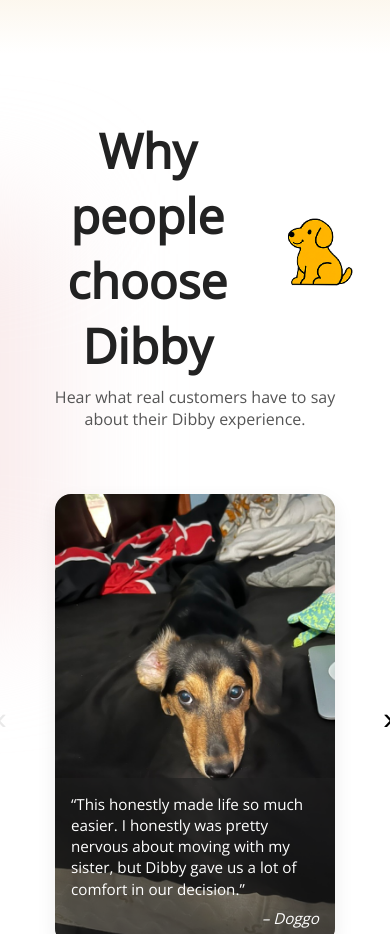
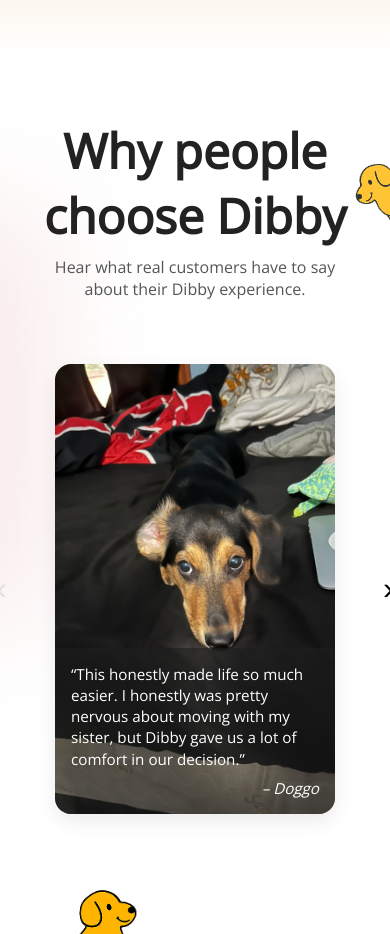
Before and after one commit to AnthonyHeinz/doggy-figma, a React (Vite) app in the folder client/: page / in a window 390 px wide. Shown: the part 3900-4834 px from the top of the page. Built offline with nearby package versions, Linux system fonts and the light colour scheme.

Commit message:
Updated dibby section on mobile

```diff
--- a/client/src/components/WhyPeopleChooseDibbySection/styles.css
+++ b/client/src/components/WhyPeopleChooseDibbySection/styles.css
@@ -196,3 +196,19 @@
     opacity: 1;
   }
 }
+
+@media (max-width: 767px) {
+  .carousel-card {
+    max-width: 90vw;
+  }
+
+  .dog-icon-top-right {
+    position: absolute;
+    top: 2rem;
+    right: -4.5rem;
+    transform: scaleX(-1) rotate(45deg);
+    opacity: 0.8;
+    height: 80px;
+    z-index: 0;
+  }
+}
```
